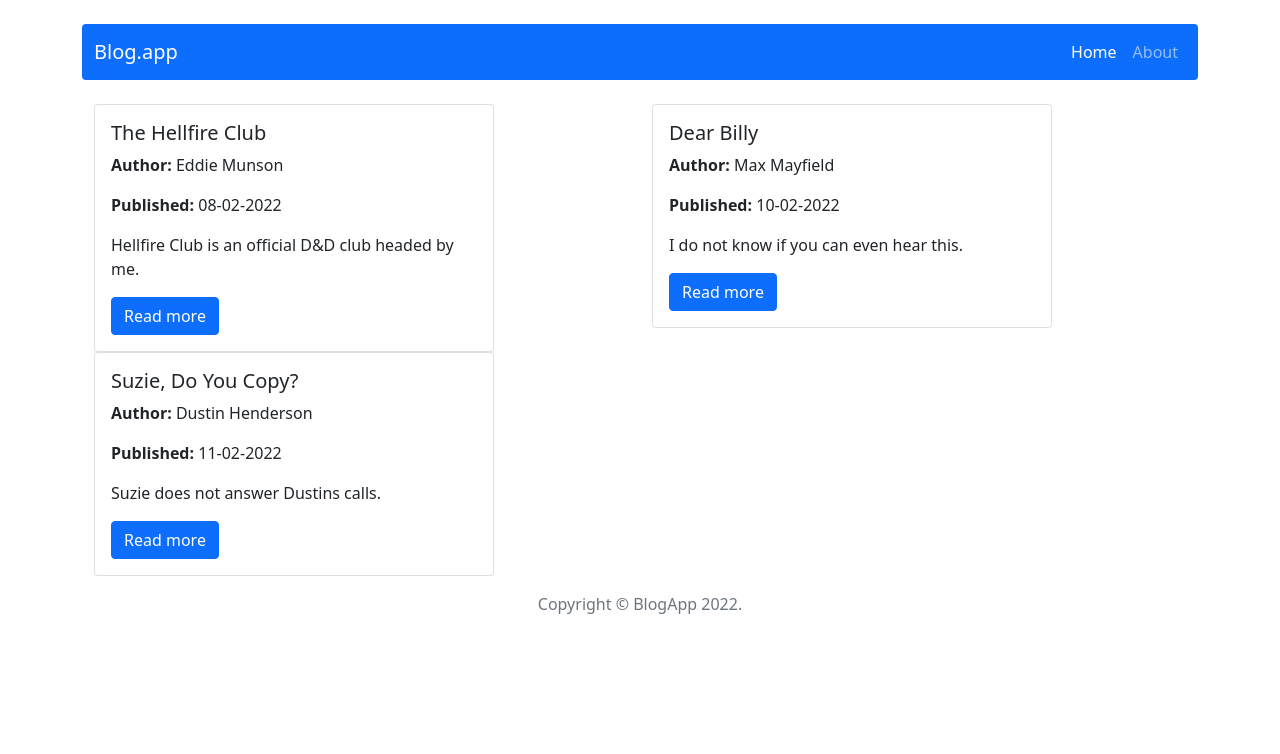
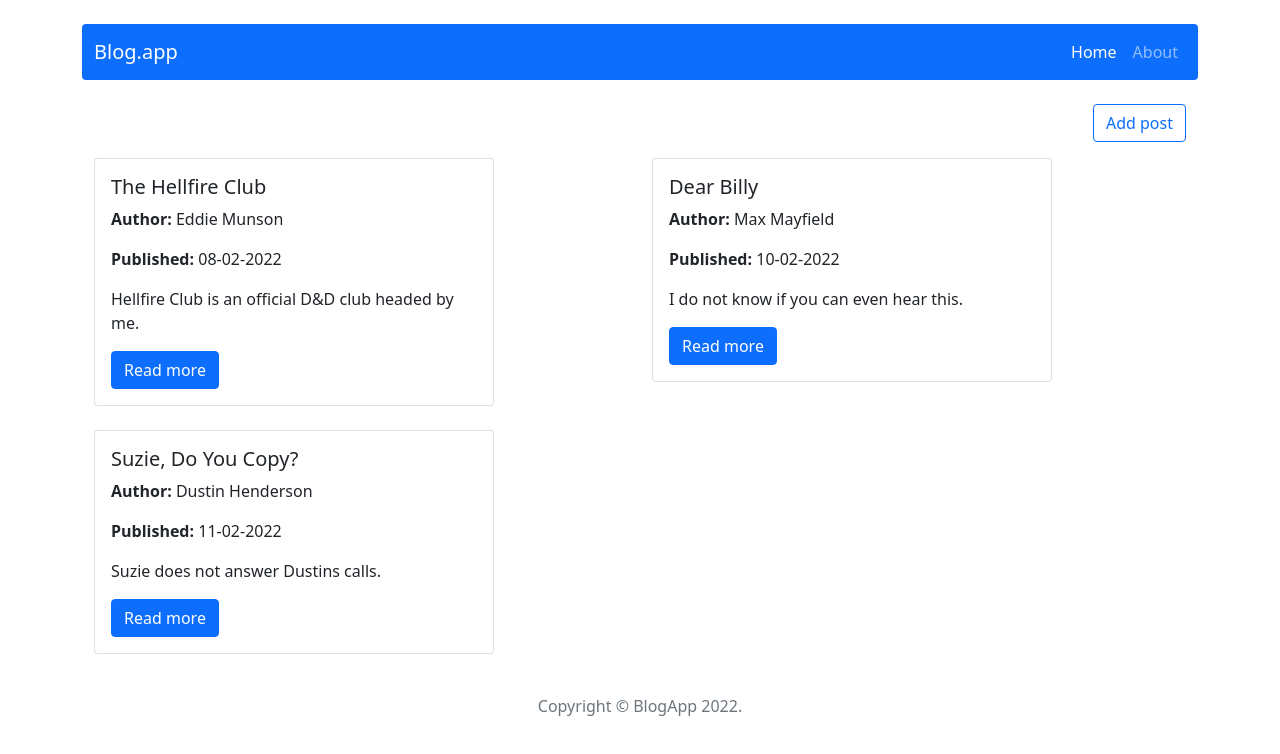
Before and after one commit to jollyzombie/CRUD-blog-app, a React (Create React App) app: page / in a window 1280 px wide. Shown: the top 754 px of the page. Built offline with nearby package versions, Linux system fonts and the light colour scheme.

Commit message:
Add post button in Home.js

```diff
--- a/src/components/features/Posts/Posts.js
+++ b/src/components/features/Posts/Posts.js
@@ -6,11 +6,11 @@ const Posts = () => {
   const postsData = useSelector(getAllPosts);
 
   return (
-    <section>
-      <Row className='justify-content-md-center'>
+
+      <Row>
         {postsData.map((post) => (
           <Col key={post.id}>
-            <Card className='rounded' style={{ width: '25rem' }}>
+            <Card className='rounded mb-4' style={{ width: '25rem' }}>
               <Card.Body>
                 <Card.Title>{post.title}</Card.Title>
                 <Card.Text>
@@ -20,15 +20,15 @@ const Posts = () => {
                   <b>Published:</b> {post.publishedDate}
                 </Card.Text>
                 <Card.Text>{post.shortDescription}</Card.Text>
-                <Card.Link href={'/post/' + post.id} as={Button}>
+                <Button href={'/post/' + post.id}>
                   Read more
-                </Card.Link>
+                </Button>
               </Card.Body>
             </Card>
           </Col>
         ))}
       </Row>
-    </section>
+
   );
 };
 
--- a/src/components/pages/Home/Home.js
+++ b/src/components/pages/Home/Home.js
@@ -1,9 +1,15 @@
-import { Container } from 'react-bootstrap';
+import { Container, Button, Col } from 'react-bootstrap';
 import Posts from '../../features/Posts/Posts';
 
 const Home = () => {
   return (
     <Container>
+      <Col className='d-flex justify-content-end mb-3'>
+        <Button variant='outline-primary' href={'/post/add'}>
+          Add post
+        </Button>
+      </Col>
+
       <Posts />
     </Container>
   );
--- a/src/redux/initialState.js
+++ b/src/redux/initialState.js
@@ -24,7 +24,7 @@ const initialState = {
       publishedDate: '11-02-2022',
       author: 'Dustin Henderson',
     },
-  ], //wszystkie posty
+  ], //all posts
 };
 
 export default initialState;
```
